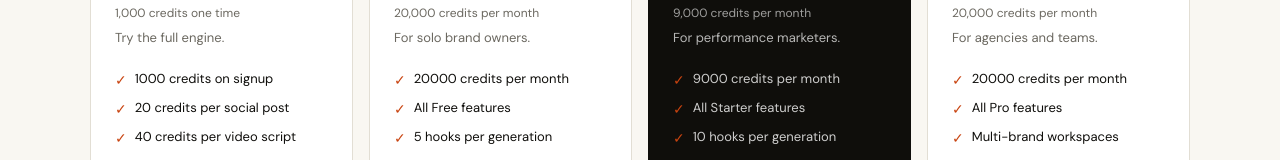
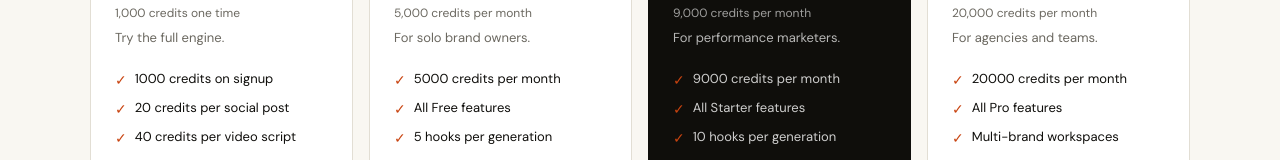
Before and after one commit to khalidibnhelaly-creator/hookmedaddy, a Next.js app: page /pricing in a window 1280 px wide. Shown: the part 476-636 px from the top of the page. Built offline with nearby package versions, Linux system fonts and the light colour scheme.

Commit message:
Fix starter plan credits to 5000

```diff
--- a/app/pricing/page.tsx
+++ b/app/pricing/page.tsx
@@ -26,11 +26,11 @@ const PLANS = [
   {
     name: 'Starter',
     price: 19,
-    credits: 20000,
+    credits: 5000,
     period: 'per month',
     description: 'For solo brand owners.',
     features: [
-      '20000 credits per month',
+      '5000 credits per month',
       'All Free features',
       '5 hooks per generation',
       'Single awareness stage',
```
